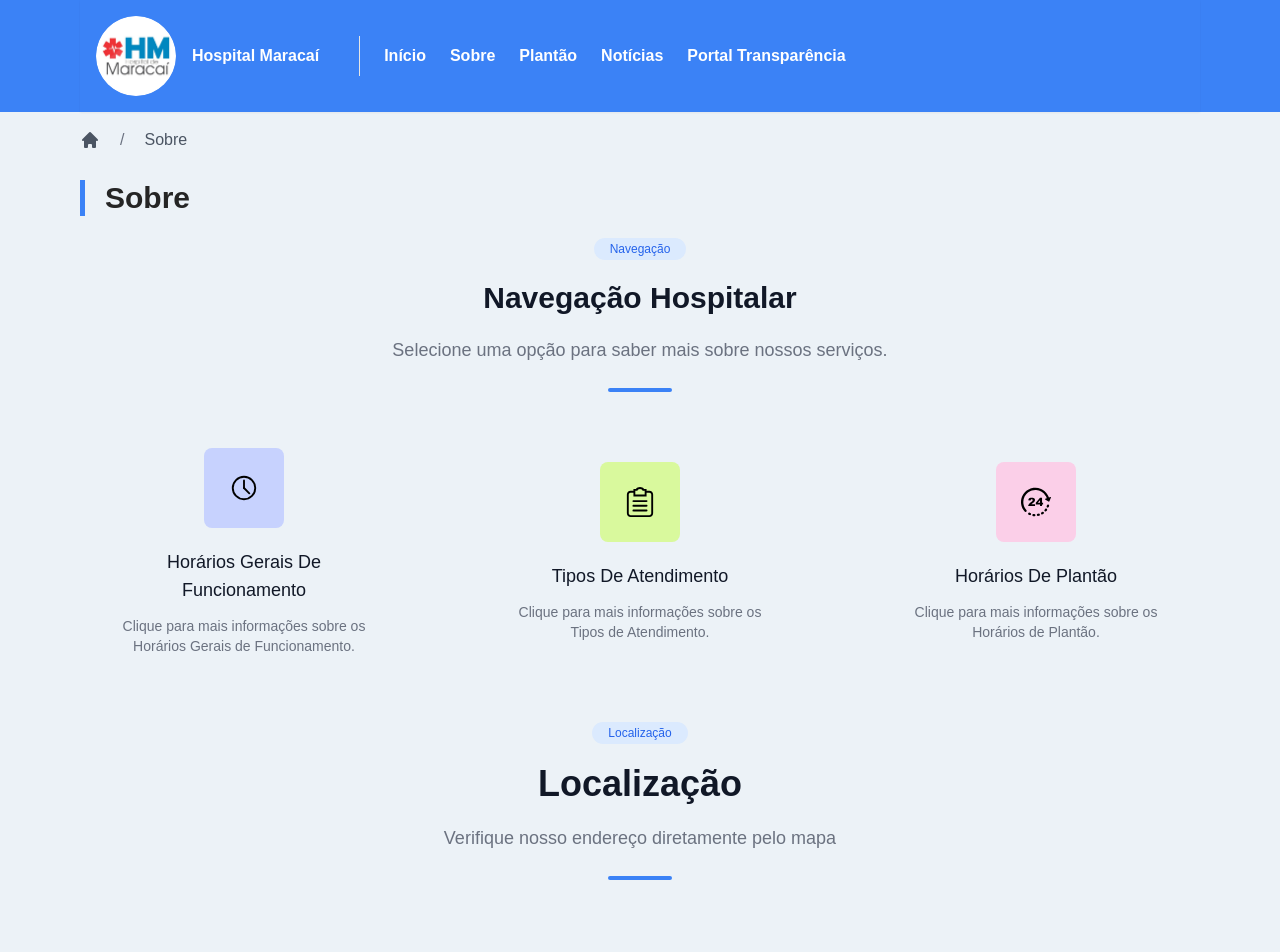
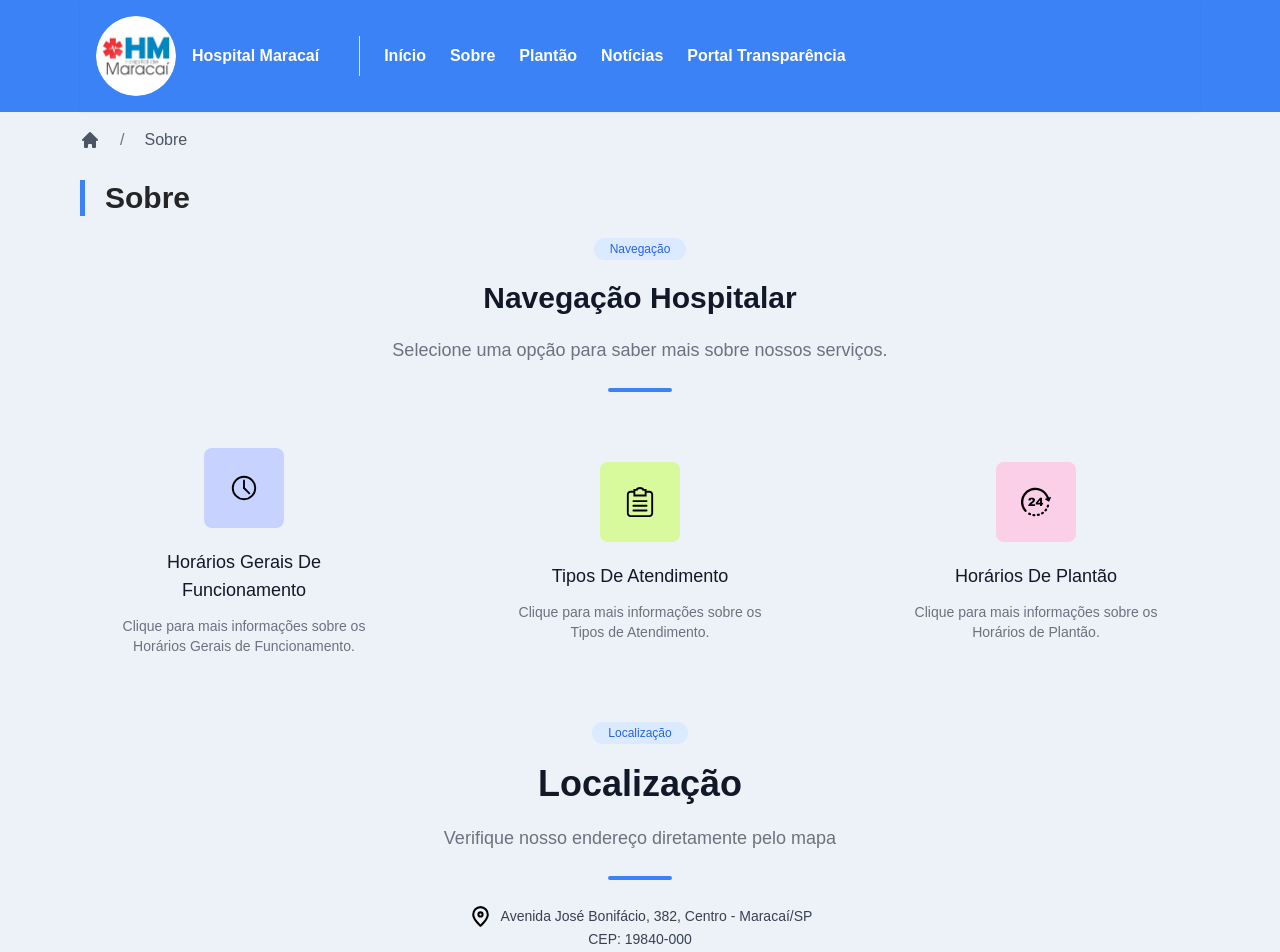
Before and after one commit to pedromaggot38/public-hospital-tcc, a Next.js app: page /about in a window 1280 px wide. Shown: the top 952 px of the page. Built offline with nearby package versions, Linux system fonts and the light colour scheme; grey boxes are pictures that could not be loaded.

Commit message:
Adicionado endereço em about

```diff
--- a/src/components/sections/locationMap/index.tsx
+++ b/src/components/sections/locationMap/index.tsx
@@ -1,7 +1,10 @@
+import Image from "next/image";
+import Link from "next/link";
+
 export default function LocationMap() {
     return (
         <div>
-            <div className="mb-14 text-center">
+            <div className="mb-8 text-center">
                 <span className="py-1 px-4 bg-blue-100 rounded-full text-xs font-medium text-blue-600 text-center">
                     Localização
                 </span>
@@ -11,9 +14,23 @@ export default function LocationMap() {
                 <p className="text-lg font-normal text-gray-500 max-w-md md:max-w-2xl mx-auto">
                     Verifique nosso endereço diretamente pelo mapa
                 </p>
-                <div className="flex mt-6 justify-center">
+                <div className="flex my-6 justify-center">
                     <div className="w-16 h-1 rounded-full bg-blue-500 inline-flex"></div>
                 </div>
+                <Link href="https://maps.app.goo.gl/MH2taJnWe67AhEcF6"
+                    rel="noreferrer"
+                    target="_blank"
+                >
+                    <Image
+                        src="/svg/location.svg"
+                        alt="localização"
+                        width={25}
+                        height={25}
+                        className="mr-2 inline-block"
+                    />
+                    <span className="text-sm text-gray-700">Avenida José Bonifácio, 382, Centro - Maracaí/SP </span>
+                    <p className="text-sm text-gray-700">CEP: 19840-000</p>
+                </Link>
             </div>
             <div className="px-4 py-16 sm:px-6 lg:px-8 relative w-full max-w-full mx-auto h-[500px]">
                 <iframe
```
